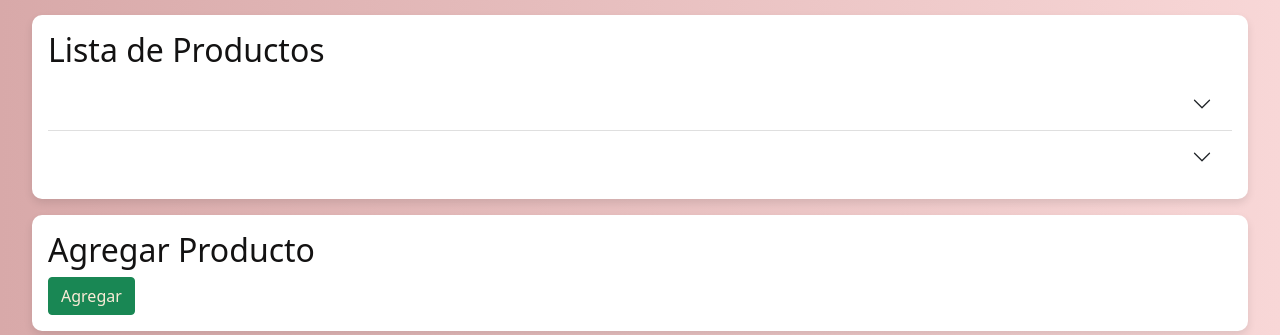
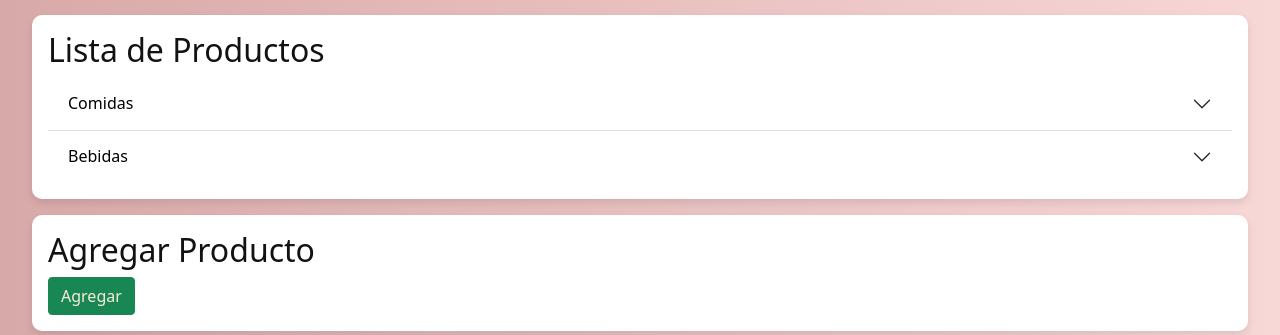
Before and after one commit to GrupoDjango8/Grupo-8, a Django app: page /webGOcho/administracion/ in a window 1280 px wide. Shown: the part 295-630 px from the top of the page. Run offline with Django 5.2, Linux system fonts and the light colour scheme; the visitor is signed in with stand-in values (Sample User, id 1); data that the repository does not hold is empty.

Commit message:
corregí un error de estilos

```diff
--- a/grupo8Trabajo/webGOcho/static/webGOcho/styles/administracion.css
+++ b/grupo8Trabajo/webGOcho/static/webGOcho/styles/administracion.css
@@ -1,3 +1,7 @@
 button, .btn{
-    color: white !important;
+    color: white;
 }
+
+.negro {
+    color: #000 !important;
+}
--- a/grupo8Trabajo/webGOcho/templates/webGOcho/administracion.html
+++ b/grupo8Trabajo/webGOcho/templates/webGOcho/administracion.html
@@ -22,7 +22,7 @@
         <div class="accordion accordion-flush" id="accordionFlushExample">
             <div class="accordion-item">
               <h2 class="accordion-header" id="flush-headingOne">
-                <button class="accordion-button collapsed" type="button" data-bs-toggle="collapse" data-bs-target="#flush-collapseOne" aria-expanded="false" aria-controls="flush-collapseOne">
+                <button class="accordion-button collapsed negro" type="button" data-bs-toggle="collapse" data-bs-target="#flush-collapseOne" aria-expanded="false" aria-controls="flush-collapseOne">
                   Comidas
                 </button>
               </h2>
@@ -65,7 +65,7 @@
             </div>
             <div class="accordion-item">
               <h2 class="accordion-header" id="flush-headingThree">
-                <button class="accordion-button collapsed" type="button" data-bs-toggle="collapse" data-bs-target="#flush-collapseThree" aria-expanded="false" aria-controls="flush-collapseThree">
+                <button class="accordion-button collapsed negro" type="button" data-bs-toggle="collapse" data-bs-target="#flush-collapseThree" aria-expanded="false" aria-controls="flush-collapseThree">
                   Bebidas
                 </button>
               </h2>
```
